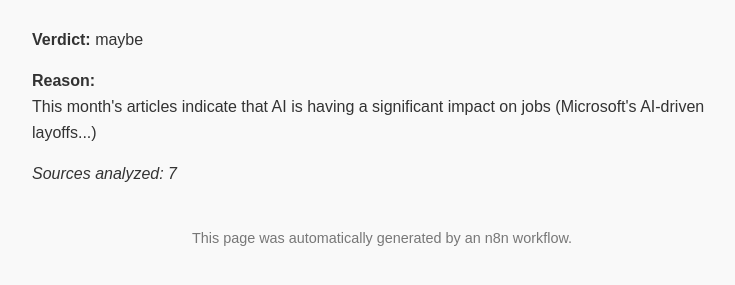
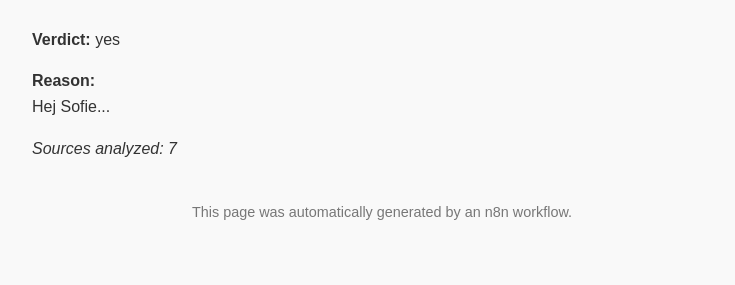
Before and after one commit to peterbrandgardmadsen/ai-verdict-site, a plain HTML site: page index.html in a window 1280 px wide. Shown: the part 127-412 px from the top of the page, without its empty margins (258-993 px from the left). Drawn offline with Linux system fonts and the light colour scheme.

Commit message:
Update AI verdict

```diff
--- a/index.html
+++ b/index.html
@@ -11,8 +11,8 @@
       <p style="text-align: center;"><em>Published on July 31, 2025</em></p>
     </header>
     <section style="margin-top: 30px;">
-      <p><strong>Verdict:</strong> maybe</p>
-      <p><strong>Reason:</strong><br>This month's articles indicate that AI is having a significant impact on jobs (Microsoft's AI-driven layoffs...)</p>
+      <p><strong>Verdict:</strong> yes</p>
+      <p><strong>Reason:</strong><br>Hej Sofie...</p>
       <p><em>Sources analyzed: 7</em></p>
     </section>
     <footer style="margin-top: 40px; text-align: center;">
```
